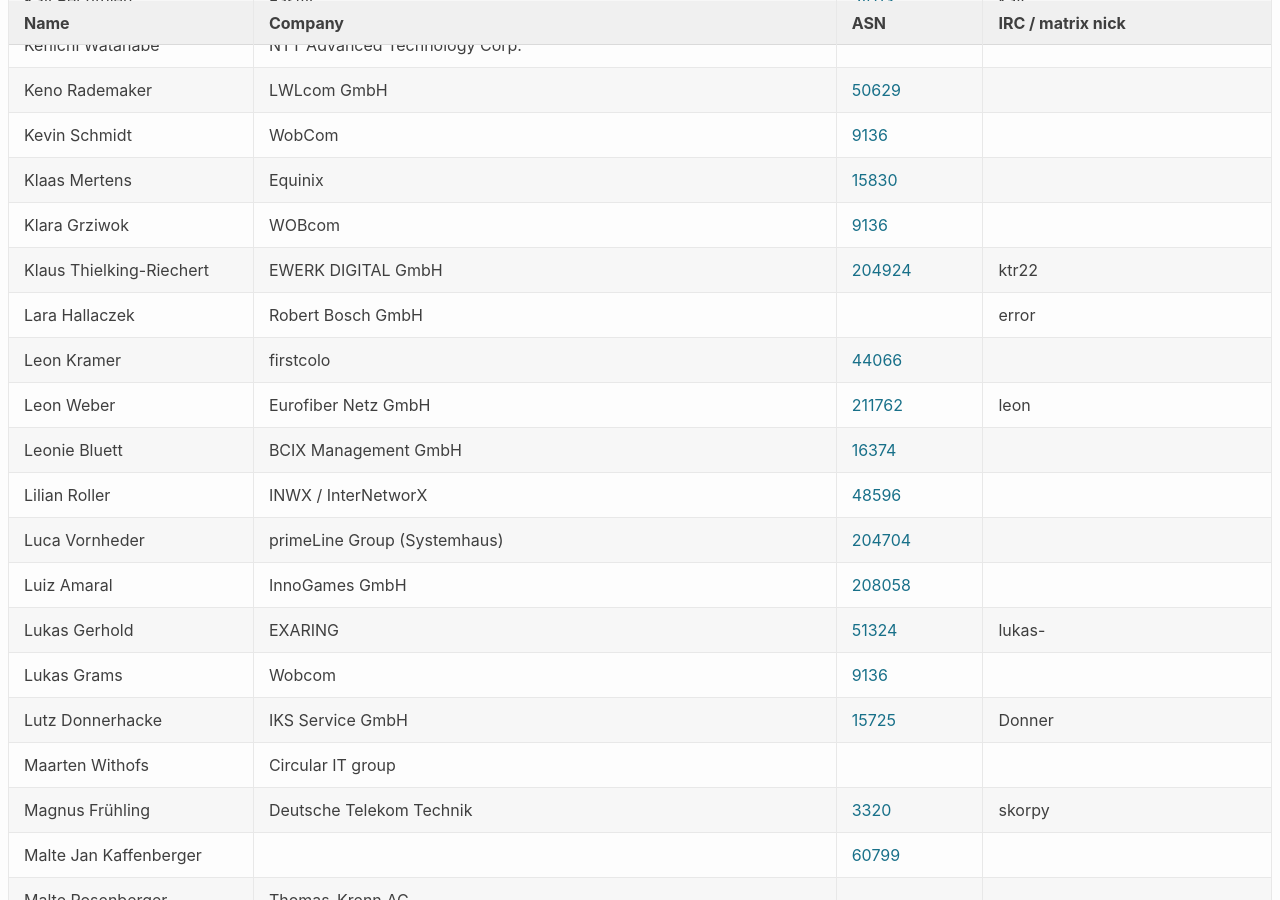
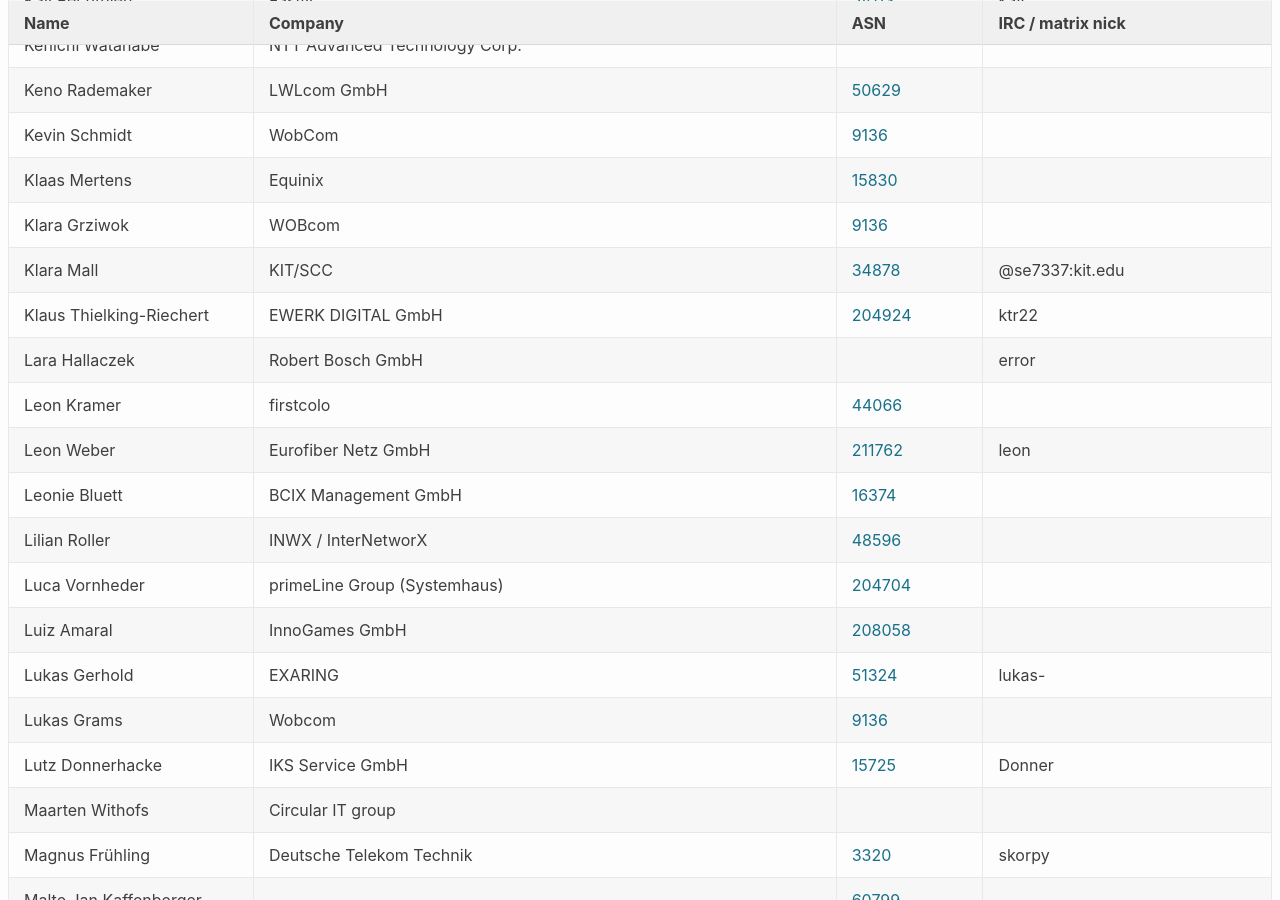
Before and after one commit to denog/pretix-attendeelist, a Jekyll site: the page built from denog16/index.markdown, in a window 1280 px wide and 900 px high, scrolled down 7156 px. Built offline with Jekyll 4.4.1, drawn with Linux system fonts in a browser that asks for light colours.

Commit message:
Latest data: Wed Oct  9 16:11:00 UTC 2024

```diff
--- a/_data/attendees_denog16_onsite.json
+++ b/_data/attendees_denog16_onsite.json
@@ -954,6 +954,12 @@
     "asn": "9136"
   },
   {
+    "name": "Klara Mall",
+    "company": "KIT/SCC",
+    "irc": "@se7337:kit.edu",
+    "asn": "34878"
+  },
+  {
     "name": "Klaus Thielking-Riechert",
     "company": "EWERK DIGITAL GmbH",
     "irc": "ktr22",
```
